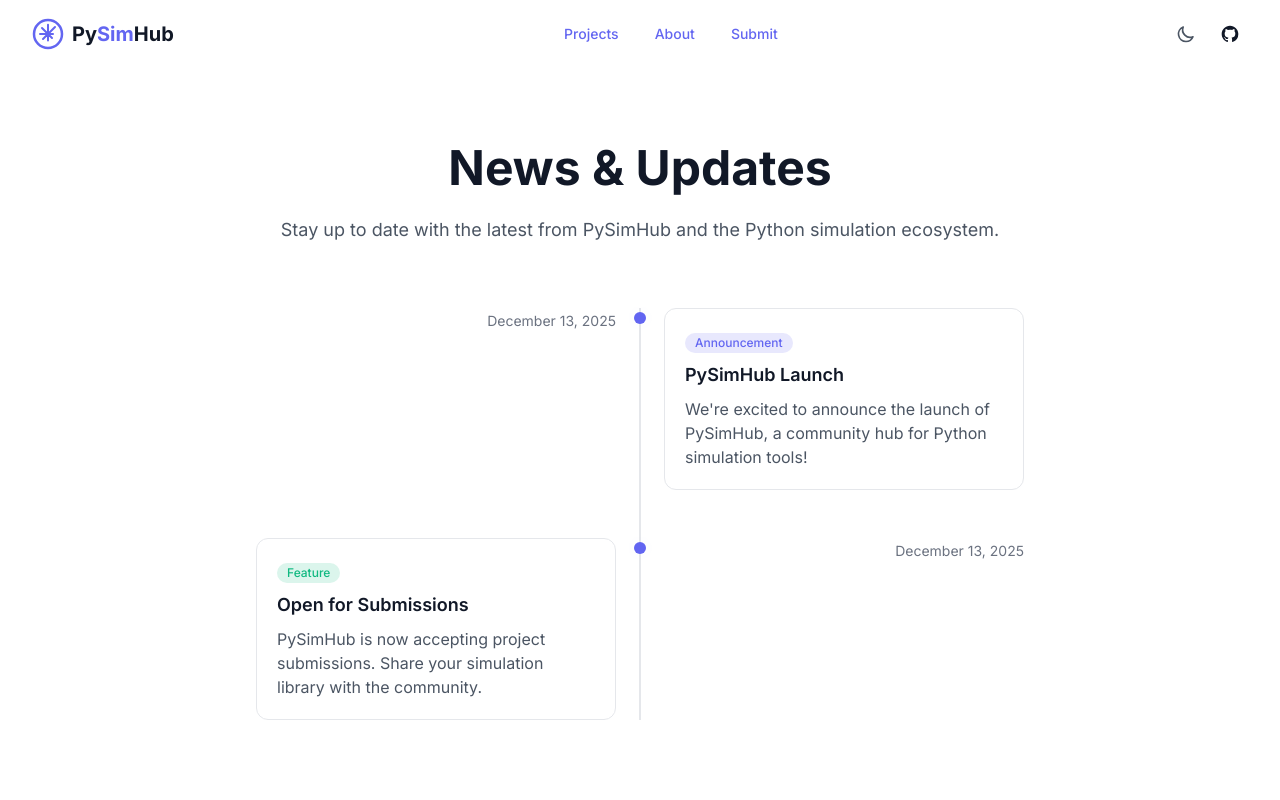
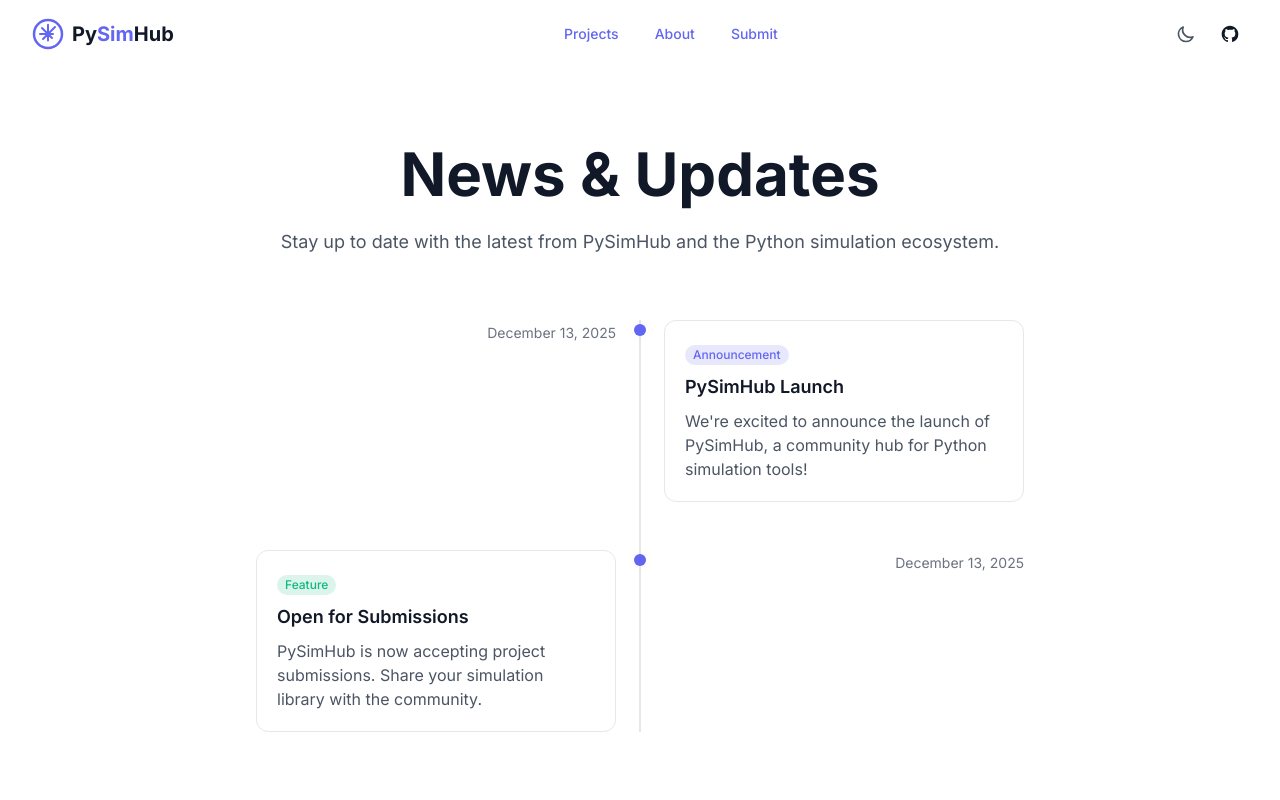
Before and after one commit to pysimhub/pysimhub.github.io, a SvelteKit app: page /news in a window 1280 px wide. Shown: the top 800 px of the page. Built offline with nearby package versions, Linux system fonts and the light colour scheme.

Commit message:
fix: consistent H1 sizing and badge padding across pages

```diff
--- a/src/lib/layouts/BlogPost.svelte
+++ b/src/lib/layouts/BlogPost.svelte
@@ -38,7 +38,7 @@
 			{#if tags.length > 0}
 				<div class="mb-4 flex flex-wrap justify-center gap-2">
 					{#each tags as tag}
-						<span class="rounded-full bg-[var(--color-accent)]/10 px-3 py-1 text-sm text-[var(--color-accent)]">
+						<span class="rounded-full bg-[var(--color-accent)]/10 px-3 py-1.5 text-sm text-[var(--color-accent)]">
 							{tag}
 						</span>
 					{/each}
--- a/src/routes/about/+page.svelte
+++ b/src/routes/about/+page.svelte
@@ -22,7 +22,7 @@
 	<div class="mx-auto max-w-4xl">
 		<!-- Mission -->
 		<section class="text-center">
-			<h1 class="text-4xl font-bold text-[var(--color-text-primary)] sm:text-5xl">
+			<h1 class="text-4xl font-bold text-[var(--color-text-primary)] sm:text-5xl md:text-6xl">
 				About Py<span class="text-[var(--color-accent)]">Sim</span>Hub
 			</h1>
 			<p class="mx-auto mt-6 max-w-2xl text-lg text-[var(--color-text-secondary)]">
--- a/src/routes/blog/+page.svelte
+++ b/src/routes/blog/+page.svelte
@@ -114,7 +114,7 @@
 <div class="px-4 py-16 sm:px-6 lg:px-8">
 	<div class="mx-auto max-w-4xl">
 		<div class="text-center">
-			<h1 class="text-4xl font-bold text-[var(--color-text-primary)] sm:text-5xl">Blog</h1>
+			<h1 class="text-4xl font-bold text-[var(--color-text-primary)] sm:text-5xl md:text-6xl">Blog</h1>
 			<p class="mx-auto mt-6 max-w-2xl text-lg text-[var(--color-text-secondary)]">
 				Articles, tutorials, and updates from the Python simulation community.
 			</p>
@@ -228,7 +228,7 @@
 								{#each post.tags as tag}
 									<button
 										onclick={() => (selectedTag = tag)}
-										class="rounded-full bg-[var(--color-accent)]/10 px-2.5 py-0.5 text-xs font-medium text-[var(--color-accent)] transition-colors hover:bg-[var(--color-accent)]/20"
+										class="rounded-full bg-[var(--color-accent)]/10 px-2 py-0.5 text-xs font-medium text-[var(--color-accent)] transition-colors hover:bg-[var(--color-accent)]/20"
 									>
 										{tag}
 									</button>
--- a/src/routes/news/+page.svelte
+++ b/src/routes/news/+page.svelte
@@ -49,7 +49,7 @@
 <div class="px-4 py-16 sm:px-6 lg:px-8">
 	<div class="mx-auto max-w-3xl">
 		<div class="text-center">
-			<h1 class="text-4xl font-bold text-[var(--color-text-primary)] sm:text-5xl">
+			<h1 class="text-4xl font-bold text-[var(--color-text-primary)] sm:text-5xl md:text-6xl">
 				News & Updates
 			</h1>
 			<p class="mt-6 text-lg text-[var(--color-text-secondary)]">
@@ -88,7 +88,7 @@
 									<div class="flex items-start justify-between gap-4">
 										<div>
 											<span
-												class="inline-block rounded-full px-2.5 py-0.5 text-xs font-medium capitalize"
+												class="inline-block rounded-full px-2 py-0.5 text-xs font-medium capitalize"
 												style="background-color: color-mix(in srgb, {getTypeColor(item.type)} 15%, transparent); color: {getTypeColor(item.type)};"
 											>
 												{item.type}
--- a/src/routes/submit/+page.svelte
+++ b/src/routes/submit/+page.svelte
@@ -21,7 +21,7 @@
 	<div class="mx-auto max-w-4xl">
 		<!-- Header -->
 		<section class="text-center">
-			<h1 class="text-4xl font-bold text-[var(--color-text-primary)] sm:text-5xl">
+			<h1 class="text-4xl font-bold text-[var(--color-text-primary)] sm:text-5xl md:text-6xl">
 				Submit a Project
 			</h1>
 			<p class="mx-auto mt-6 max-w-2xl text-lg text-[var(--color-text-secondary)]">
```
